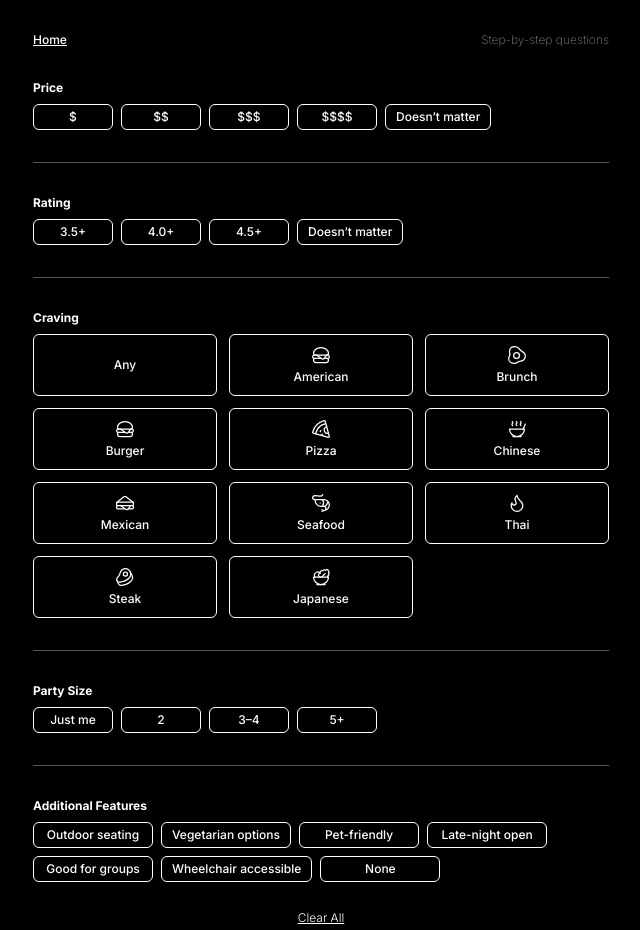
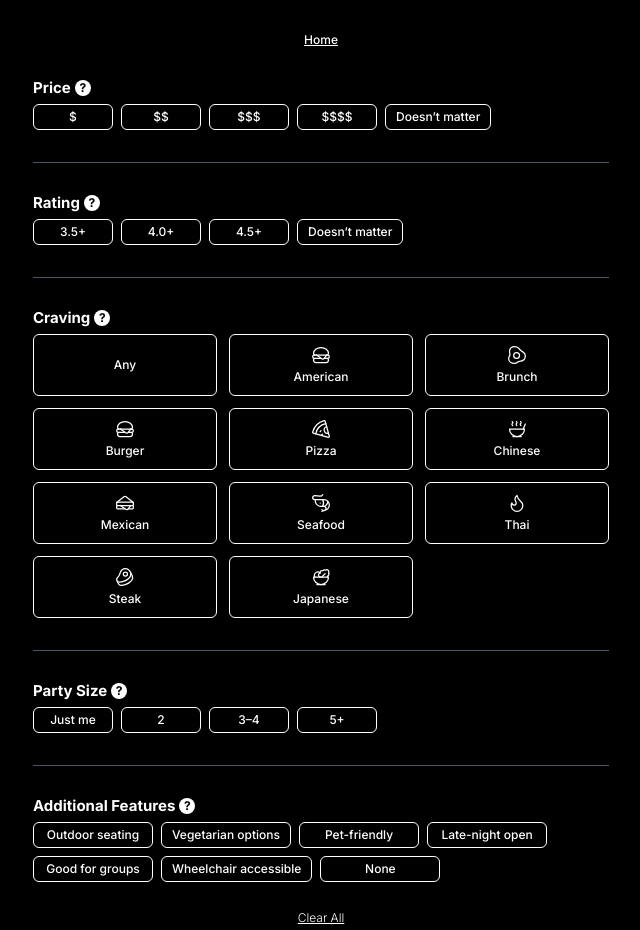
Before and after one commit to jysonn97/what-to-eat, a Next.js app: page /multi in a window 1280 px wide. Shown: the top 930 px of the page, without its empty margins (319-959 px from the left). Built offline with nearby package versions, Linux system fonts and the light colour scheme.

Commit message:
Update multi.js

```diff
--- a/pages/multi.js
+++ b/pages/multi.js
@@ -39,7 +39,6 @@ export default function MultiQuestionPage() {
       setSelectedFeatures(["None"]);
       return;
     }
-
     setSelectedFeatures((prev) =>
       prev.includes(item)
         ? prev.filter((f) => f !== item)
@@ -71,20 +70,28 @@ export default function MultiQuestionPage() {
     <div className="min-h-screen bg-black text-white font-extralight px-3 py-8 text-xs">
       <div className="max-w-xl mx-auto space-y-8 text-left">
 
-        {/* Top Title */}
-<div className="flex justify-between items-center text-xs mb-2">
+        {/* Home Button */}
+        <div className="flex justify-center mb-3">
           <button
             onClick={() => router.push("/")}
-    className="underline text-white hover:opacity-90"
+            className="text-xs underline text-white hover:opacity-90"
           >
             Home
           </button>
-  <span className="text-white opacity-50">Step-by-step questions</span>
         </div>
 
         {/* Price */}
         <div className="space-y-2">
-          <p className="font-bold text-white">Price</p>
+          <div className="flex items-center gap-1">
+            <p className="text-[15px] font-bold text-white">Price</p>
+            <button
+              onClick={() => alert("💸 Helps us find spots that match your budget.")}
+              className="text-xs bg-white text-black rounded-full w-4 h-4 text-center font-bold leading-3 hover:opacity-80"
+              title="More info"
+            >
+              ?
+            </button>
+          </div>
           <div className="flex flex-wrap gap-2 justify-start">
             {priceOptions.map((p) => (
               <button
@@ -104,7 +111,16 @@ export default function MultiQuestionPage() {
 
         {/* Rating */}
         <div className="space-y-2">
-          <p className="font-bold text-white">Rating</p>
+          <div className="flex items-center gap-1">
+            <p className="text-[15px] font-bold text-white">Rating</p>
+            <button
+              onClick={() => alert("⭐ Choose the minimum review score you're okay with.")}
+              className="text-xs bg-white text-black rounded-full w-4 h-4 text-center font-bold leading-3 hover:opacity-80"
+              title="More info"
+            >
+              ?
+            </button>
+          </div>
           <div className="flex flex-wrap gap-2 justify-start">
             {ratingOptions.map((r) => (
               <button
@@ -122,17 +138,35 @@ export default function MultiQuestionPage() {
 
         <hr className="border-gray-600" />
 
-        {/* Craving (was Cuisine) */}
+        {/* Craving */}
         <div className="space-y-2">
-          <p className="font-bold text-white">Craving</p>
+          <div className="flex items-center gap-1">
+            <p className="text-[15px] font-bold text-white">Craving</p>
+            <button
+              onClick={() => alert("🍕 Choose what kind of food you're in the mood for.")}
+              className="text-xs bg-white text-black rounded-full w-4 h-4 text-center font-bold leading-3 hover:opacity-80"
+              title="More info"
+            >
+              ?
+            </button>
+          </div>
           <CuisineGrid selected={selectedCuisine} onToggle={setSelectedCuisine} small={true} />
         </div>
 
         <hr className="border-gray-600" />
 
-        {/* Party size */}
+        {/* Party Size */}
         <div className="space-y-2">
-          <p className="font-bold text-white">Party Size</p>
+          <div className="flex items-center gap-1">
+            <p className="text-[15px] font-bold text-white">Party Size</p>
+            <button
+              onClick={() => alert("👥 Helps us find spots that work for your group size.")}
+              className="text-xs bg-white text-black rounded-full w-4 h-4 text-center font-bold leading-3 hover:opacity-80"
+              title="More info"
+            >
+              ?
+            </button>
+          </div>
           <div className="flex flex-wrap gap-2 justify-start">
             {partyOptions.map((p) => (
               <button
@@ -152,7 +186,16 @@ export default function MultiQuestionPage() {
 
         {/* Additional Features */}
         <div className="space-y-2">
-          <p className="font-bold text-white">Additional Features</p>
+          <div className="flex items-center gap-1">
+            <p className="text-[15px] font-bold text-white">Additional Features</p>
+            <button
+              onClick={() => alert("🎯 Filter based on extras like outdoor seating or pet-friendliness.")}
+              className="text-xs bg-white text-black rounded-full w-4 h-4 text-center font-bold leading-3 hover:opacity-80"
+              title="More info"
+            >
+              ?
+            </button>
+          </div>
           <div className="flex flex-wrap gap-2 justify-start">
             {[...featureOptions, "None"].map((f) => (
               <button
```
Lines whose indentation alone changed are shown as unchanged.
